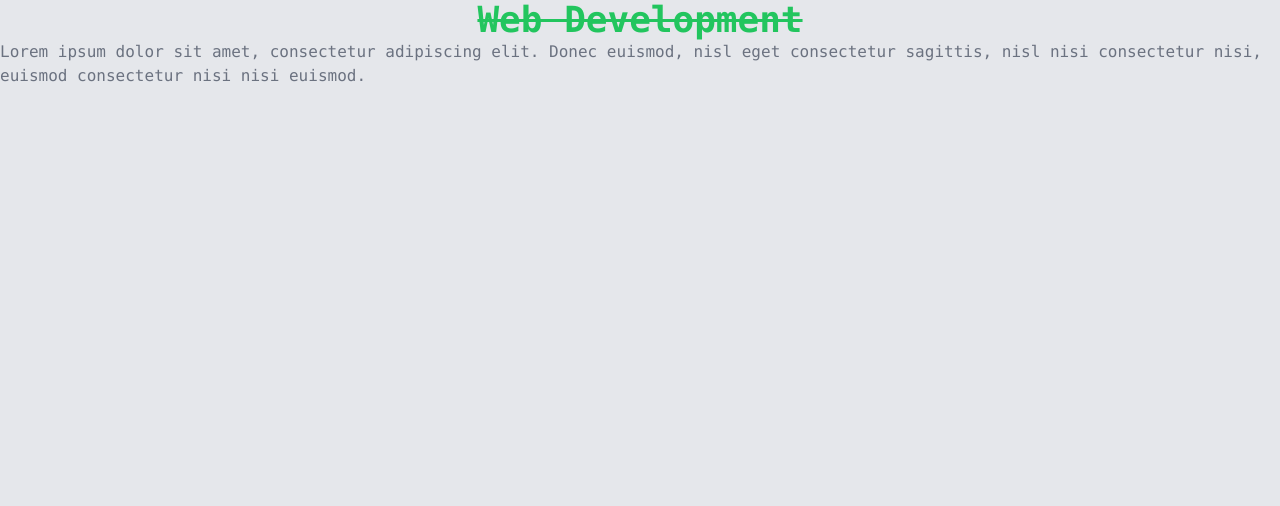
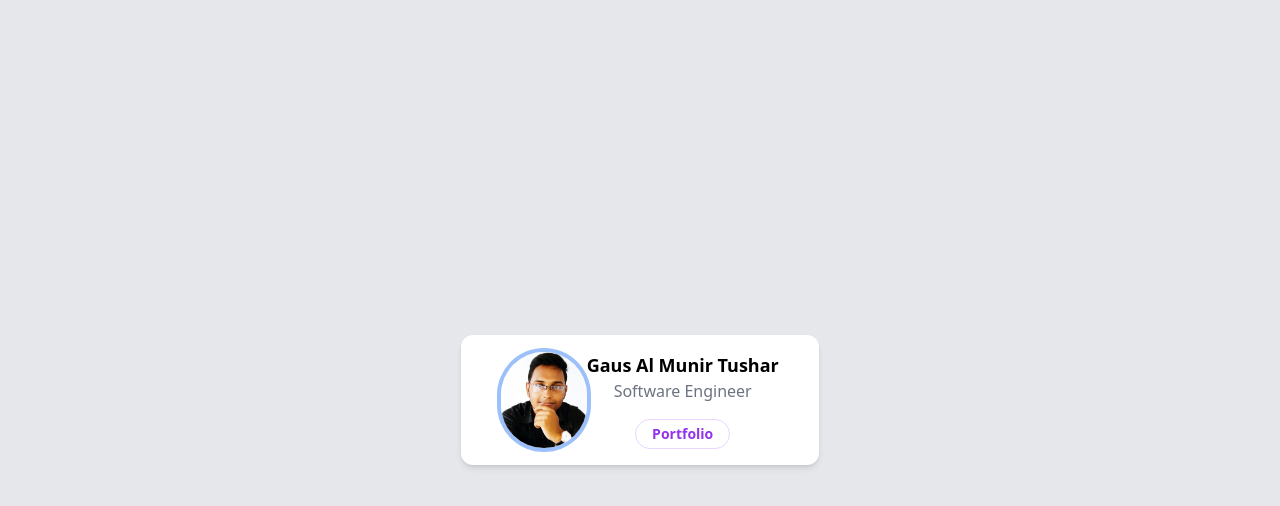
Before and after one commit to GausAlMunirTushar/tailwindcss_practices, a website built with Vite: page index.html in a window 1280 px wide. Built offline with nearby package versions, Linux system fonts and the light colour scheme.

Commit message:
dark mode and reponsive variant practice

```diff
--- a/index.html
+++ b/index.html
@@ -6,25 +6,16 @@
   <title>Tailwind Project</title>
   <link rel="stylesheet" href="/dist/output.css">
 </head>
-<body class="h-screen bg-gray-200">
-  <!-- <div class="max-w-sm mx-auto p-10 bg-white rounded-xl shadow-md">
-    <img class="h-24 mx-auto rounded-full ring-4" src="/images/tushar.jpg" alt="">
+<body class="h-screen bg-gray-200 dark:bg-gray-900 flex items-center justify-center">
+  <div class="max-w-sm mx-auto p-10 bg-white dark:bg-gray-800 dark:text-white rounded-xl shadow-md sm:flex sm:items-center sm:justify-center sm:py-4 sm:space-y-0">
+    <img class="h-24 mx-auto rounded-full ring-4 sm:mx-0 sm:flex-shrink-0 transform hover:scale-105 duration-500" src="/images/tushar.jpg" alt="">
     <div class="text-center space-y-4">
       <div>
         <p class="text-lg font-semibold ">Gaus Al Munir Tushar</p>
         <p class="text-gray-500 font-medium">Software Engineer</p>
       </div>
-      <button class="px-4 py-1 border border-purple-200 rounded-full text-sm text-purple-600 font-semibold space-y-1">Portfolio</button>
+      <button class="px-4 py-1 border border-purple-200 rounded-full text-sm text-purple-600 font-semibold space-y-1 hover:text-white hover:bg-purple-700 duration-200 hover:border-transparent focus:outline-none">Portfolio</button>
     </div>
-  </div> -->
-
-    <div class="font-mono">
-      <h1 class="text-green-500 font-extrabold text-4xl text-center line-through">Web Development</h1>
-      <p class="text-gray-500">
-        Lorem ipsum dolor sit amet, consectetur adipiscing elit.
-        Donec euismod, nisl eget consectetur sagittis, nisl nisi
-        consectetur nisi, euismod consectetur nisi nisi euismod.
-    </p>
-    </div>
+  </div>
 </body>
 </html>
--- a/tailwind.config.js
+++ b/tailwind.config.js
@@ -1,6 +1,7 @@
 /** @type {import('tailwindcss').Config} */
 module.exports = {
   content: ["*"],
+  darkMode: "media", // or 'media' or 'class'
   theme: {
     extend: {},
   },
```
Also changed, not shown: dist/output.css.
